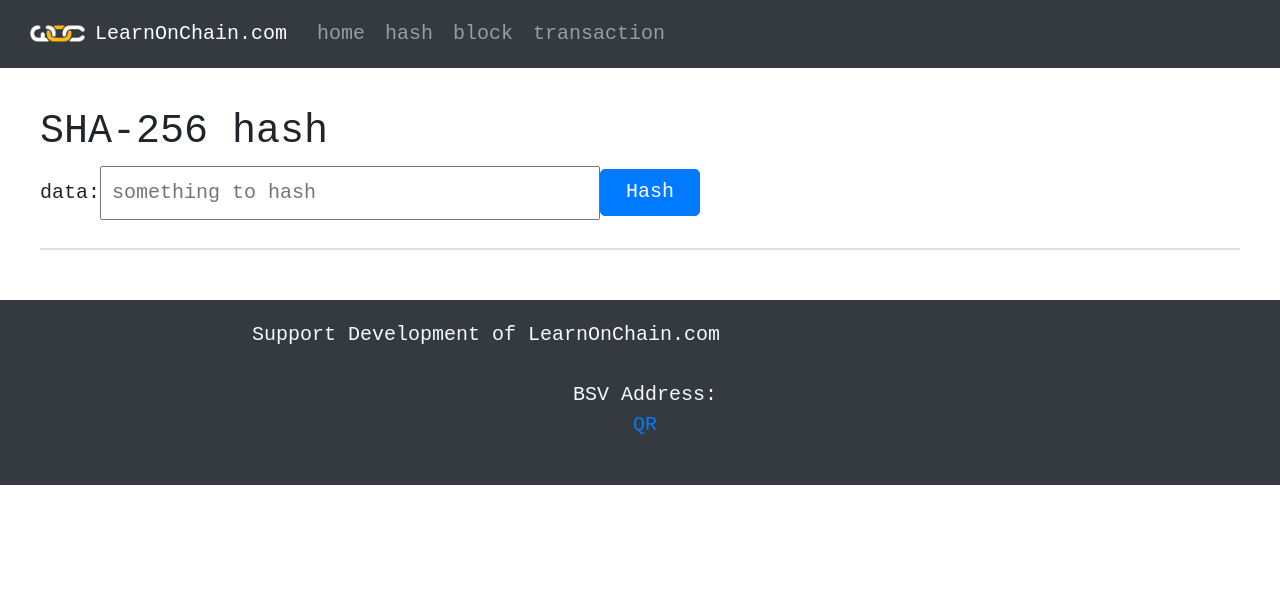
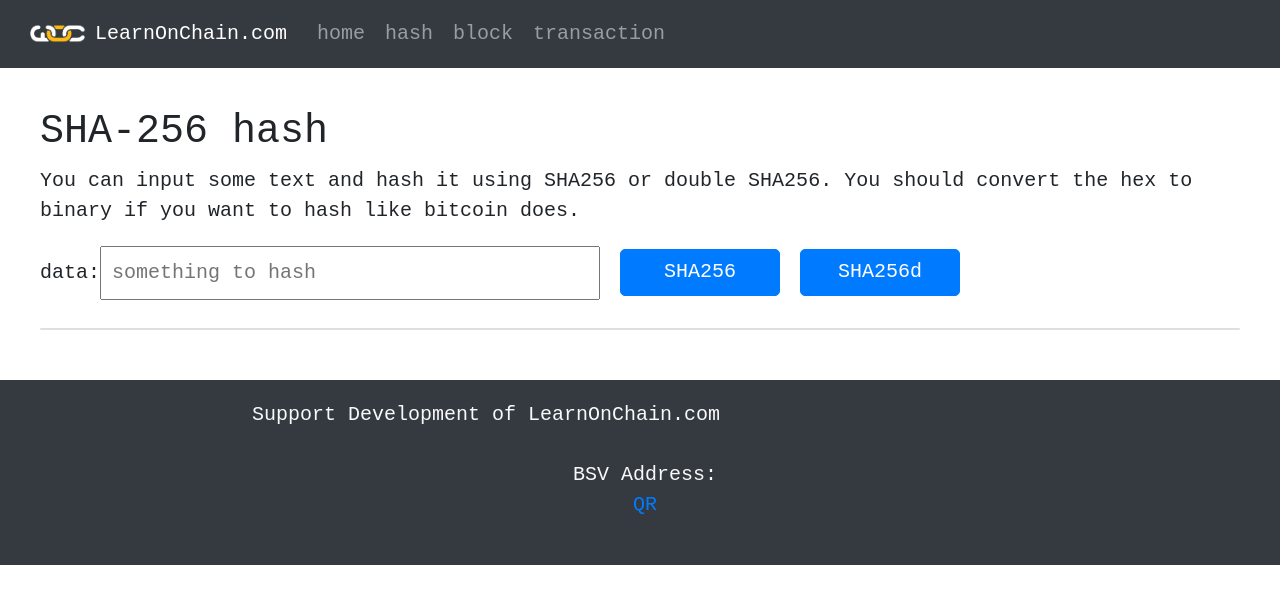
Before and after one commit to whatsonchain/learnonchain, a React (Create React App) app: page /hash in a window 1280 px wide. Shown: the top 604 px of the page. Built offline with nearby package versions, Linux system fonts and the light colour scheme.

Commit message:
added sha256d button to hash page

```diff
--- a/src/Hash.css
+++ b/src/Hash.css
@@ -20,7 +20,14 @@
   button {
     width: 100px;
     height: 47px;
+
   }
+
+  .btn-primary {
+    margin-left: 1em;
+    width: 8em;
+  }
+
   .answer {
     color: #3567ff;
   }
--- a/src/Hash.js
+++ b/src/Hash.js
@@ -10,7 +10,8 @@ class Hash extends Component {
     super(props)
     this.sha256 = this.sha256.bind(this)
     this.key = this.key.bind(this)
-    this.go = this.go.bind(this)
+    this.hash256 = this.hash256.bind(this)
+    this.hash256d = this.hash256d.bind(this)
   }
 
   key (e) {
@@ -22,11 +23,19 @@ class Hash extends Component {
     }
   }
 
-  go () {
+  hash256 () {
     var data = document.getElementById('data').value
     var hash = this.sha256(data)
     var results = document.getElementById('results').innerHTML
-    results += `<p><span class='answer'>${hash}</span> =${data}</p>`
+    results += `<p><span class='answer'>${hash}</span> =${data} using SHA256</p>`
+    document.getElementById('results').innerHTML = results
+  }
+
+  hash256d () {
+    var data = document.getElementById('data').value
+    var hash = this.sha256d(data)
+    var results = document.getElementById('results').innerHTML
+    results += `<p><span class='answer'>${hash}</span> = ${data} using SHA256d</p>`
     document.getElementById('results').innerHTML = results
   }
 
@@ -36,6 +45,12 @@ class Hash extends Component {
     return hash1.digest().toString('hex')
   }
 
+  sha256d (str) {
+    let buffer = Buffer.from(str)
+    let res = this.sha256(this.sha256(buffer))
+    return res
+  }
+
   render () {
     return (
       <div>
@@ -43,9 +58,11 @@ class Hash extends Component {
           <script src='%PUBLIC_URL%/sha256.js' />
 
           <h2>SHA-256 hash</h2>
+          <p>You can input some text and hash it using SHA256 or double SHA256. You should convert the hex to binary if you want to hash like bitcoin does.</p>
           <label>data:</label>
           <input id='data' placeholder='something to hash' onKeyDown={this.key} />
-          <button className='btn btn-primary' onClick={this.go}>Hash</button>
+          <button className='btn btn-primary' onClick={this.hash256}>SHA256</button>
+          <button className='btn btn-primary' onClick={this.hash256d}>SHA256d</button>
         </div>
         <div id='hash'>&nbsp;</div>
 
```
